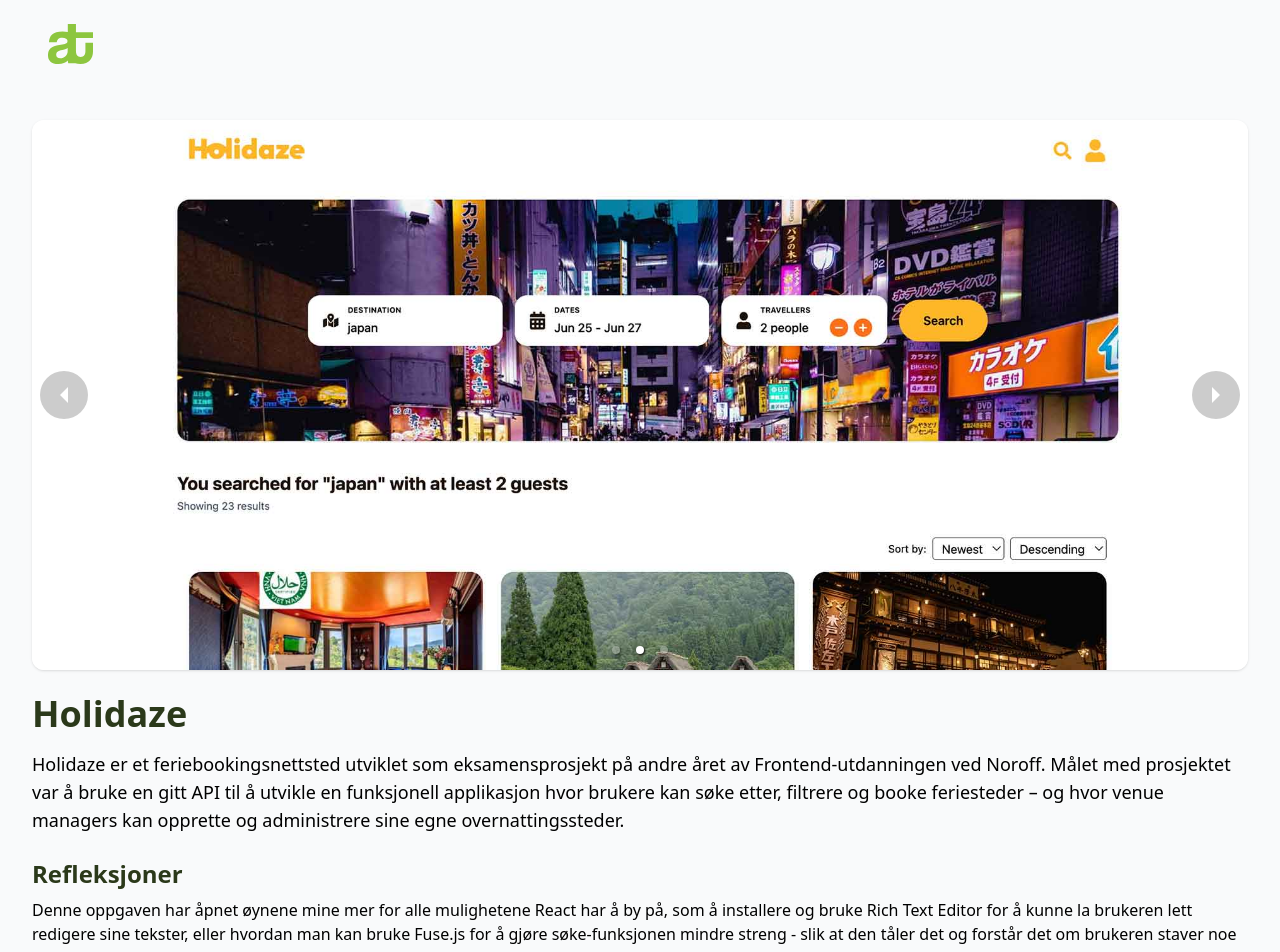
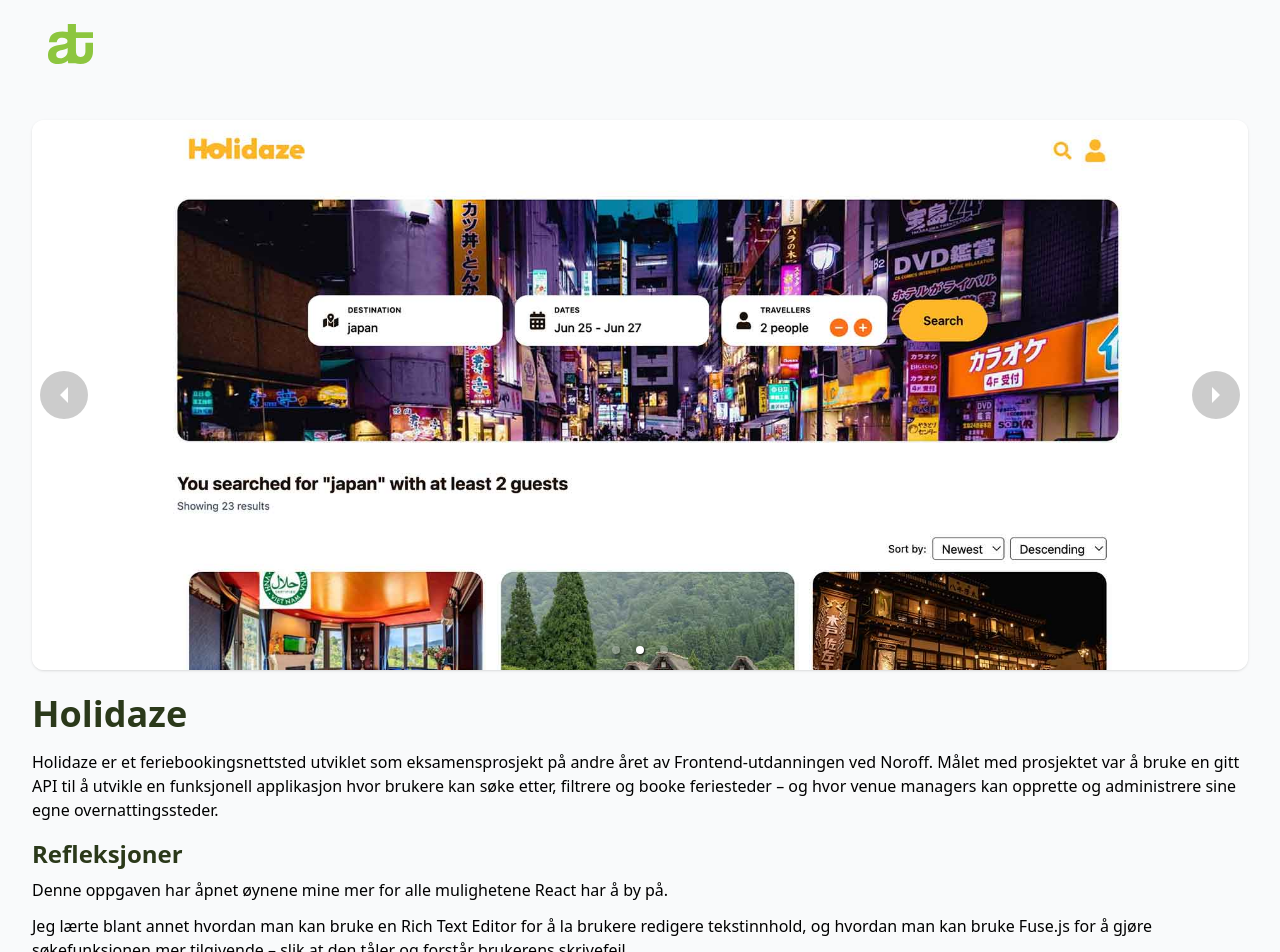
Before and after one commit to elanetto/Portfolio-2, a React (Vite) app: page /holidaze in a window 1280 px wide. Shown: the top 952 px of the page. Built offline with nearby package versions, Linux system fonts and the light colour scheme.

Commit message:
Edited how the portfolio pages renders the descriptiopns and reflections as text.

```diff
--- a/src/Layout/PortfolioLayout/index.jsx
+++ b/src/Layout/PortfolioLayout/index.jsx
@@ -1,5 +1,6 @@
 import { Carousel } from "react-responsive-carousel";
 import "react-responsive-carousel/lib/styles/carousel.min.css";
+import { splitTextIntoParagraphs } from "./../../utils/splitText";
 
 function PortfolioLayout({
   title,
@@ -35,9 +36,15 @@
         </Carousel>
       )}
 
-      {/* Title and description */}
+      {/* Title */}
       <h1 className="text-4xl font-bold text-dark-green mb-4">{title}</h1>
-      <p className="text-lg mb-6">{description}</p>
+
+      {/* Description */}
+      {splitTextIntoParagraphs(description).map((para, index) => (
+        <p key={index} className="text-base mb-4">
+          {para}
+        </p>
+      ))}
 
       {/* Reflections */}
       {reflections && (
@@ -45,11 +52,15 @@
           <h2 className="text-2xl font-semibold text-dark-green mb-2">
             Refleksjoner
           </h2>
-          <p className="text-base">{reflections}</p>
+          {splitTextIntoParagraphs(reflections).map((para, index) => (
+            <p key={index} className="text-base mb-3">
+              {para}
+            </p>
+          ))}
         </div>
       )}
 
-      {/* Icons */}
+      {/* Tech Icons */}
       {icons.length > 0 && (
         <div className="flex gap-4 flex-wrap mb-6 text-2xl text-dark-green">
           {icons.map((Icon, i) => (
@@ -82,7 +93,7 @@
         )}
       </div>
 
-      {/* Custom child content */}
+      {/* Custom Content */}
       {children}
     </div>
   );
--- a/src/Pages/Portfolio/AuctionHouse/index.jsx
+++ b/src/Pages/Portfolio/AuctionHouse/index.jsx
@@ -9,9 +9,19 @@
   return (
     <PortfolioLayout
       title="Auction House"
-      description="Auction House er et auksjonsnettsted utviklet som mitt semesterprosjekt, laget første halvdel av mitt andre år av Frontend-utdanningen min ved Noroff. Målet var å bygge en fullverdig nettapplikasjon hvor brukere kan opprette, by på og administrere auksjoner – kun ved bruk av HTML, JavaScript, og en valgt CSS-rammeverk. Jeg valgte å bruke Tailwind CSS og Vite for å optimalisere utviklingsflyten."
-      reflections="Når jeg ser over denne oppgaven bare et halvt år senere, så har jeg vokst så mye som utvikler at jeg ser flere muligheter for å løfte dette til et mye bedre prosjekt.
-      Prosjektet kunne med fordel ha brukt APIen bedre med både søkemotor og innhenting av alle produkter. I tillegg skulle alle brukere ha fått sett på sin side hvilke auctions de aktivt byr på nå. Prosjektet ville også ha hatt en bedre flyt om det var bygd med komponenter i React, heller enn i ren JavaScript."
+      description={`Auction House er et auksjonsnettsted utviklet som mitt semesterprosjekt, laget første halvdel av mitt andre år av Frontend-utdanningen min ved Noroff.
+
+    Målet var å bygge en fullverdig nettapplikasjon hvor brukere kan opprette, by på og administrere auksjoner – kun ved bruk av HTML, JavaScript, og en valgt CSS-rammeverk. Jeg valgte å bruke Tailwind CSS og Vite for å optimalisere utviklingsflyten.
+
+    `}
+      reflections={`Når jeg ser over denne oppgaven bare et halvt år senere, så har jeg vokst så mye som utvikler at jeg ser flere muligheter for å løfte dette til et mye bedre prosjekt.
+
+        Prosjektet kunne med fordel ha brukt APIen bedre med både søkemotor og innhenting av alle produkter.
+
+        I tillegg skulle alle brukere ha fått sett på sin side hvilke auctions de aktivt byr på nå.
+
+        Prosjektet ville også ha hatt en bedre flyt om det var bygd med komponenter i React, heller enn i ren JavaScript.`}
+
       images={[
         AuctionHouseImg1,
         AuctionHouseImg2,
@@ -27,7 +37,7 @@
       ]}
       liveLink="https://regal-travesseiro-0cbb67.netlify.app/"
       githubLink="https://github.com/elanetto/auction-semester-project"
-    ></PortfolioLayout>
+    />
   );
 }
 
--- a/src/Pages/Portfolio/Holidaze/index.jsx
+++ b/src/Pages/Portfolio/Holidaze/index.jsx
@@ -8,8 +8,17 @@
   return (
     <PortfolioLayout
       title="Holidaze"
-      description="Holidaze er et feriebookingsnettsted utviklet som eksamensprosjekt på andre året av Frontend-utdanningen ved Noroff. Målet med prosjektet var å bruke en gitt API til å utvikle en funksjonell applikasjon hvor brukere kan søke etter, filtrere og booke feriesteder – og hvor venue managers kan opprette og administrere sine egne overnattingssteder."
-      reflections="Denne oppgaven har åpnet øynene mine mer for alle mulighetene React har å by på, som å installere og bruke Rich Text Editor for å kunne la brukeren lett redigere sine tekster, eller hvordan man kan bruke Fuse.js for å gjøre søke-funksjonen mindre streng - slik at den tåler det og forstår det om brukeren staver noe feil."
+      description={`
+        Holidaze er et feriebookingsnettsted utviklet som eksamensprosjekt på andre året av Frontend-utdanningen ved Noroff.
+        Målet med prosjektet var å bruke en gitt API til å utvikle en funksjonell applikasjon hvor brukere kan søke etter, filtrere og booke feriesteder – og hvor venue managers kan opprette og administrere sine egne overnattingssteder.
+        `}
+      reflections={`
+        Denne oppgaven har åpnet øynene mine mer for alle mulighetene React har å by på.
+
+        Jeg lærte blant annet hvordan man kan bruke en Rich Text Editor for å la brukere redigere tekstinnhold, og hvordan man kan bruke Fuse.js for å gjøre søkefunksjonen mer tilgivende – slik at den tåler og forstår brukerens skrivefeil.
+
+        Forbedringspotensiale i dette prosjektet er å bruke kartene som skal vise hvor feriestedene er på en bedre måte. Det burde også ikke være mulig å booke et feriested før man har lagt inn betalingsmetode.
+        `}
       images={[HolidazeImg1, HolidazeImg2, HolidazeImg3]}
       icons={[
         TechIcons.react,
@@ -21,7 +30,7 @@
       ]}
       liveLink="https://dev-holiday.onrender.com/"
       githubLink="https://github.com/elanetto/Holiday"
-    ></PortfolioLayout>
+    />
   );
 }
 
--- a/src/Pages/Portfolio/eShop/index.jsx
+++ b/src/Pages/Portfolio/eShop/index.jsx
@@ -8,8 +8,18 @@
   return (
     <PortfolioLayout
       title="eShop"
-      description="Dette prosjektet er en fiktiv nettbutikk utviklet med React, Vite, Tailwind og vanilla JavaScript, basert på en gitt API med 25 produkter. Oppgaven gikk ut på å sette opp en fullverdig frontend-løsning med handlekurv og valideringslogikk."
-      reflections="Dette prosjektet er det første react prosjektet jeg har gjort med en gitt API. Det viktigste med dette prosjektet var å få koden til å fungere: Altså at nettsiden skulle fungere i forhold til søking og kjøping av de 25 tilgjengelige produktene. I ettertid er mitt største forbedringspotensial i dette prosjektet designen av nettsiden. Blåfargen får siden til å se halvferdig ut."
+      description={`
+
+        Dette prosjektet er en fiktiv nettbutikk utviklet med React, Vite, Tailwind og vanilla JavaScript, basert på en gitt API med 25 produkter. Oppgaven gikk ut på å sette opp en fullverdig frontend-løsning med handlekurv og valideringslogikk.
+
+        `}
+      reflections={`
+
+        Dette prosjektet er det første React-prosjektet jeg har gjort med en gitt API. Det viktigste med dette prosjektet var å få koden til å fungere: Altså at nettsiden skulle fungere i forhold til søking og kjøping av de 25 tilgjengelige produktene.
+
+        I ettertid er mitt største forbedringspotensial i dette prosjektet designen av nettsiden. Blåfargen får siden til å se halvferdig ut.
+
+        `}
       images={[eShopImg1, eShopImg2, eShopImg3]}
       icons={[
         TechIcons.react,
--- /dev/null
+++ b/src/utils/splitText.js
@@ -0,0 +1,7 @@
+export function splitTextIntoParagraphs(text) {
+  if (!text) return [];
+  return text
+    .split(/\n{2,}/) // Split by 2 or more newlines
+    .map((para) => para.trim())
+    .filter((para) => para.length > 0);
+}
```
